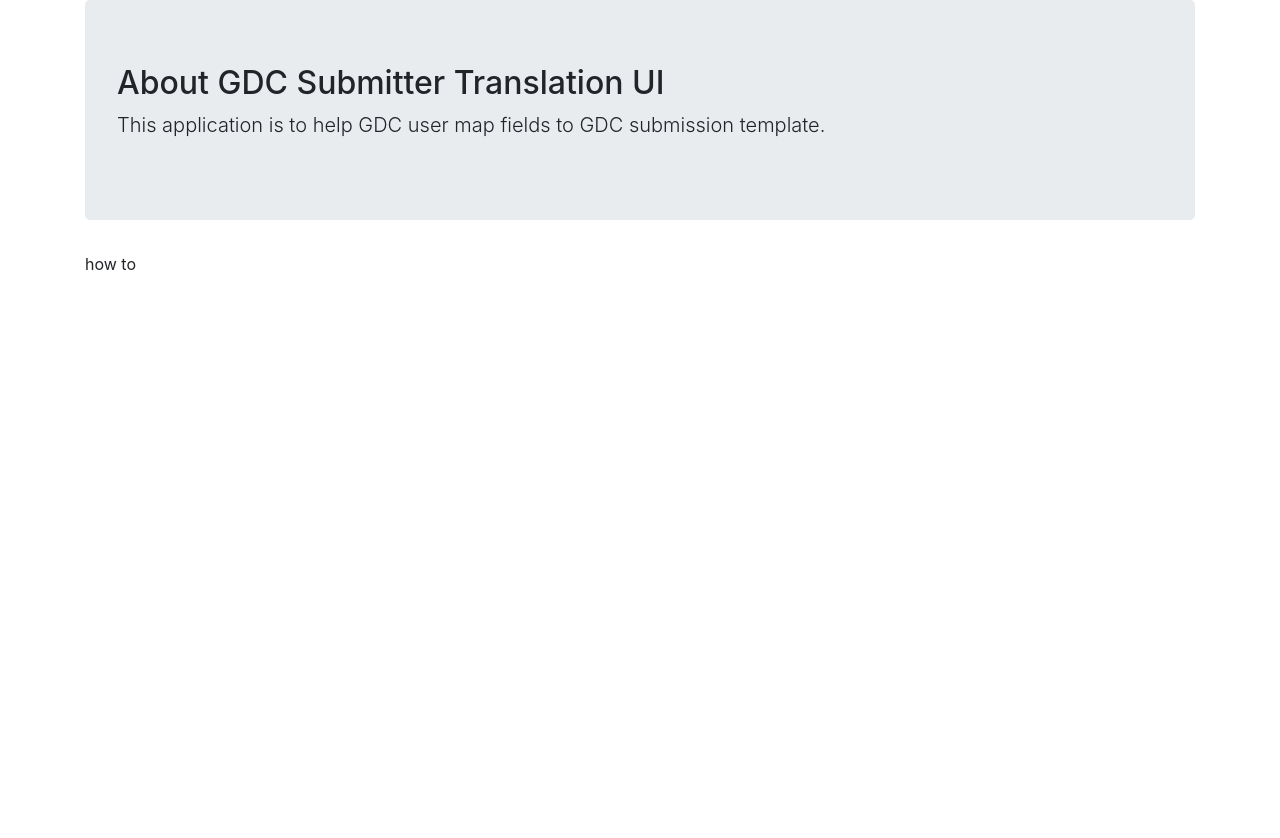
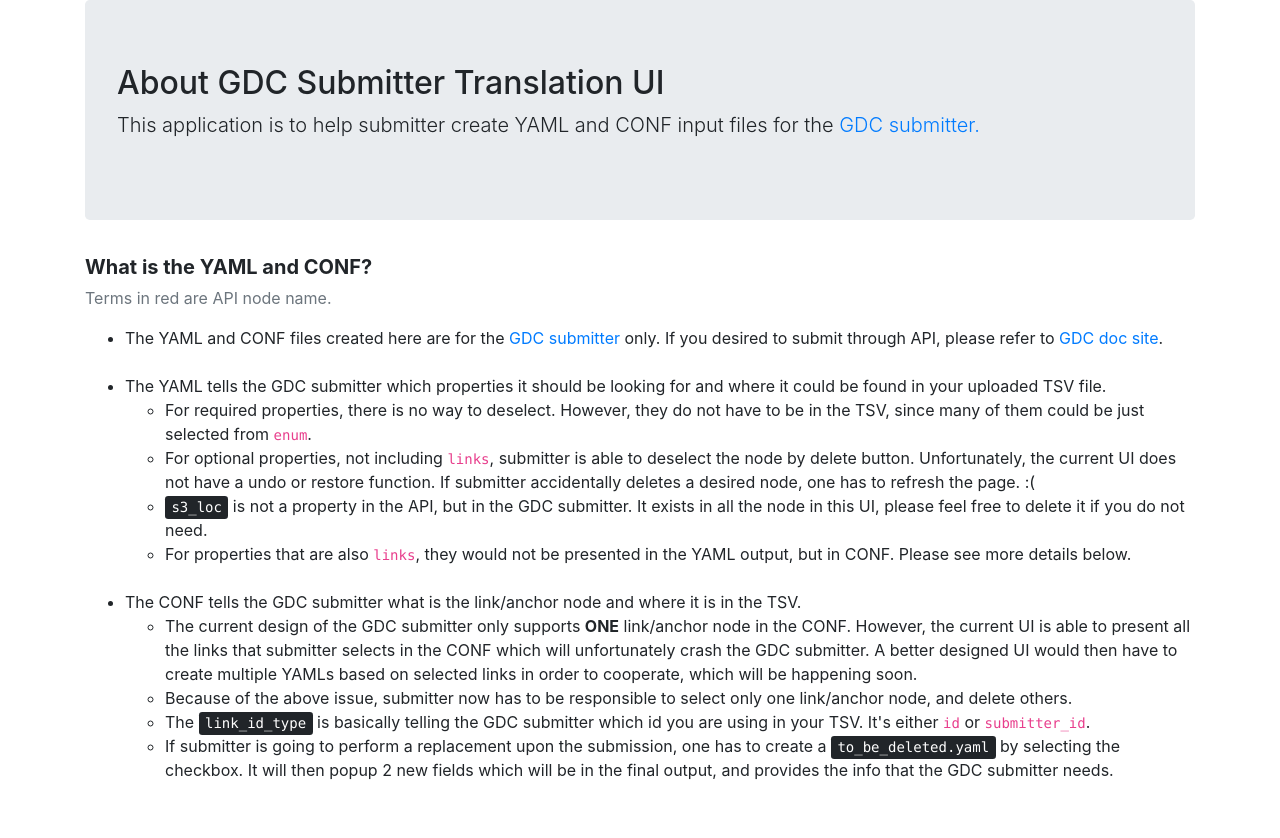
Before and after one commit to NCI-GDC/gdc_submitter_translation_ui, a Flask app: page /about in a window 1280 px wide. Shown: the part 56-894 px from the top of the page. Before the commit the page ends 326 px from the top, so only its background shows below. Run offline with Flask 2, Linux system fonts and the light colour scheme; some libraries are stand-ins or nearby versions.

Commit message:
chore(docs): add more docs on home and about pages

```diff
--- a/submitter_ui/app.py
+++ b/submitter_ui/app.py
@@ -1,4 +1,4 @@
-# pylint: disable=C0103, E0611, E0401
+# pylint: disable=C0103
 
 """
 flask playground
--- a/submitter_ui/templates/about.html
+++ b/submitter_ui/templates/about.html
@@ -3,7 +3,30 @@
 {% block body %}
 <div class="jumbotron text-left">
   <h2>About GDC Submitter Translation UI</h2>
-  <p class="lead">This application is to help GDC user map fields to GDC submission template.</p>
+  <p class="lead">This application is to help submitter create YAML and CONF input files for the <a href="https://github.com/NCI-GDC/gdc-submitter">GDC submitter.</a> </p>
 </div>
-<p>how to</p>
+<p class="lead font-weight-bold">What is the YAML and CONF?<br>
+  <small class="form-text text-muted text-left">Terms in red are API node name.</small>
+</p>
+<ul>
+  <li>The YAML and CONF files created here are for the <a href="https://github.com/NCI-GDC/gdc-submitter">GDC submitter</a> only. If you desired to submit through API, please refer to <a href="https://docs.gdc.cancer.gov/API/Users_Guide/Submission/">GDC doc site</a>.</li>
+  <br>
+  <li>The YAML tells the GDC submitter which properties it should be looking for and where it could be found in your uploaded TSV file.</li>
+  <ul>
+    <li>For required properties, there is no way to deselect. However, they do not have to be in the TSV, since many of them could be just selected from <code>enum</code>.</li>
+    <li>For optional properties, not including <code>links</code>, submitter is able to deselect the node by delete button. Unfortunately, the current UI does not have a undo or restore function. If submitter accidentally deletes a desired node, one has to refresh the page. :(</li>
+    <li><kbd>s3_loc</kbd> is not a property in the API, but in the GDC submitter. It exists in all the node in this UI, please feel free to delete it if you do not need.</li>
+    <li>For properties that are also <code>links</code>, they would not be presented in the YAML output, but in CONF. Please see more details below.</li>
+  </ul>
+  <br>
+  <li>The CONF tells the GDC submitter what is the link/anchor node and where it is in the TSV.</li>
+    <ul>
+      <li>The current design of the GDC submitter only supports <strong>ONE</strong> link/anchor node in the CONF. However, the current UI is able to present all the links that submitter selects in the CONF which will unfortunately crash the GDC submitter. A better designed UI would then have to create multiple YAMLs based on selected links in order to cooperate, which will be happening soon.</li>
+      <li>Because of the above issue, submitter now has to be responsible to select only one link/anchor node, and delete others.</li>
+      <li>The <kbd>link_id_type</kbd> is basically telling the GDC submitter which id you are using in your TSV. It's either <code>id</code> or <code>submitter_id</code>.</li>
+      <li>If submitter is going to perform a replacement upon the submission, one has to create a <kbd>to_be_deleted.yaml</kbd> by selecting the checkbox. It will then popup 2 new fields which will be in the final output, and provides the info that the GDC submitter needs.</li>
+    </ul>
+</ul>
+<br>
+</p>
 {% endblock %}
```
Also changed, not shown: submitter_ui/templates/home.html (+9 -2 lines), submitter_ui/__init__.py (deleted).
